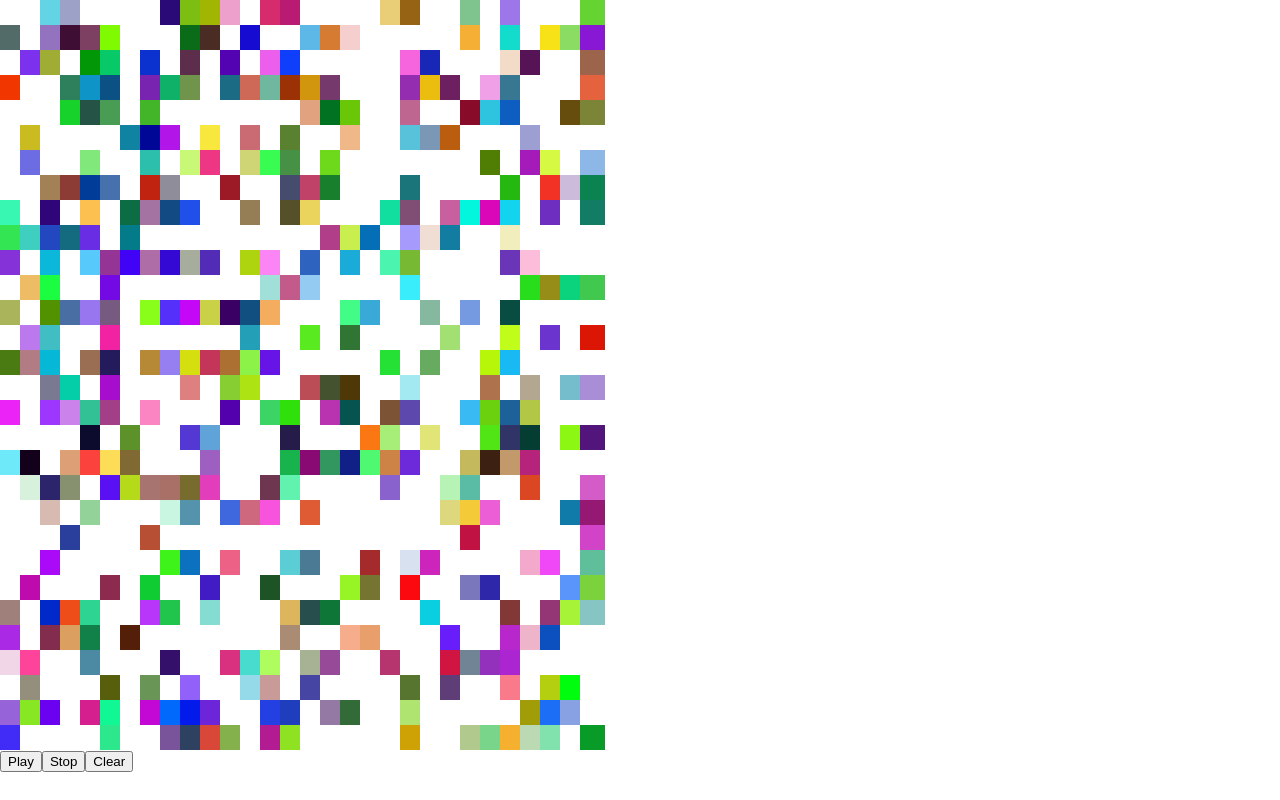
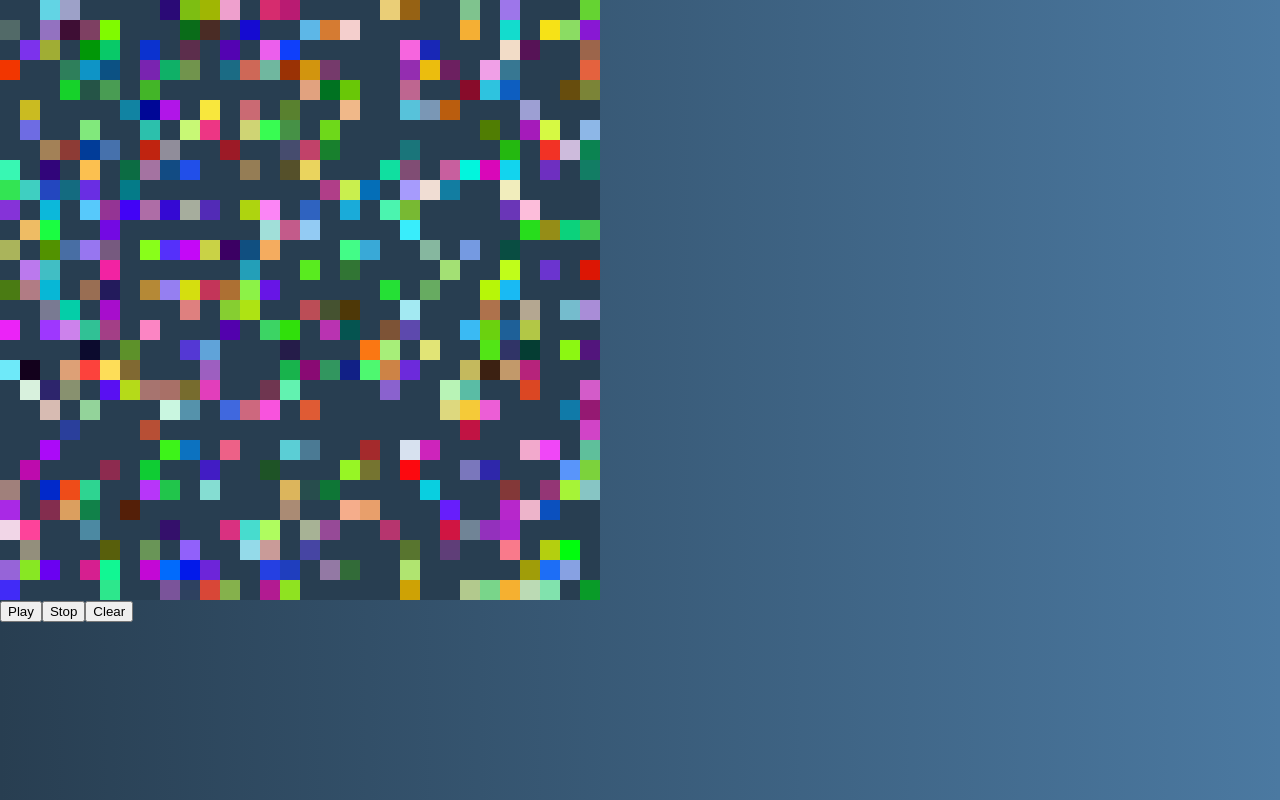
Before and after one commit to Conary36/CS-Build-Week1, a React (Create React App) app: page / in a window 1280 px wide. Built offline with nearby package versions, Linux system fonts and the light colour scheme.

Commit message:
..saving..

```diff
--- a/src/components/Grid.js
+++ b/src/components/Grid.js
@@ -1,6 +1,6 @@
 import React from "react"
 import {displaySize, cellStyle} from "./displayFunctions"
-import Footer from "./Footer"
+
 
 
 const gridCols=30;
@@ -9,7 +9,6 @@ const PI = Math.PI; // 3.141592653589793
 const TWO_PI = 2 * PI; // 6.283185307179586
 
 const operations = [
-
         [0, 1],
         [0, -1],
         [1, -1],
@@ -40,21 +39,24 @@ class Grid extends React.Component {
         super(props);
         console.log("CONSTRUCTOR ...")
 
-        let grid = make2DArray(gridRows, gridCols);
+        let grid1 = make2DArray(gridRows, gridCols);
         for (let i = 0; i < gridRows; i++){
             for(let j = 0; j < gridCols; j++){
-                grid[i][j] = Math.floor(Math.random() * 2);
+                grid1[i][j] = Math.floor(Math.random() * 2);
 
             }
         }
+
         this.state = {
-            grid: grid,
+            grid: grid1,
             playing: false,
             alive: 0,
-            clickable: false
+            isToggleOn: true
+
         };
+        this.handleClick = this.handleClick.bind(this);
         this.animation = null;
-        console.log(grid);
+        console.log(grid1);
     }
 
     componentDidMount() {
@@ -72,15 +74,20 @@ class Grid extends React.Component {
             for (let i = 0; i < gridRows; i++){
                 for(let j = 0; j < gridCols; j++){
                     let live = 0;
+
                     for(let k = 0 ; k < operations.length; k++) {
                         let op = operations[k];
                         let x = op[0] + i;
                         let y = op[1] + j;
+
                         if(x >= 0 && x < gridCols && y >=0 && y < gridRows){
+
                             if(grid[x][y]) {
                                 live++;
+
                             }
                         }
+
                     }
                     /*Any live cell with two or three live neighbours survives.
                         Any dead cell with three live neighbours becomes a live cell.
@@ -104,21 +111,24 @@ class Grid extends React.Component {
         }, 1000);
     }
 
-    toggleCell =() =>{
-         let grid = make2DArray(gridRows, gridCols);
-        for (let i = 0; i < gridRows; i++){
-            for(let j = 0; j < gridCols; j++){
-                grid[i][j] = grid[i][j] ? this.state.alive : 1
-            }
-        }
-    }
+    // toggleCell =() =>{
+    //      let grid = make2DArray(gridRows, gridCols);
+    //     for (let i = 0; i < gridRows; i++){
+    //         for(let j = 0; j < gridCols; j++){
+    //             grid[i][j] = grid[i][j] ? this.state.alive : 1
+    //         }
+    //     }
+    // }
 
 
-    onClick(e){
-        ///FIND MOUSE CLICK HANDLER
+    handleClick =(e) => {
+        e.preventDefault();
+        this.setState(state => ({
+        isToggleOn: !state.isToggleOn
 
-
-    }
+    }));
+    console.log("Hello there!")
+  }
 
    stopAnimation () {
        this.setState({playing: false});
@@ -133,21 +143,22 @@ class Grid extends React.Component {
    }
 
 
-   render() {;
-        const grid = this.state.grid;
+   render() {
+        const cellGrid = this.state.grid;
         return(
             //
             <div>
             <div className='grid' style={{ display: 'grid', gridTemplateColumns: `repeat(${gridCols}, 20px)` }}>
-                {grid.map((mapRows, i) =>
-                mapRows.map((mapCols, j) => (
+                {cellGrid.map((Rows, i) =>
+                Rows.map((Cols, j) => (
                     <div
                         key={`${i}-${j}`}
-                        onClick={ (e) => this.onClick(e.target) }
-                        // onClick= {this.state.grid}
+                        onClick={this.handleClick}
 
-                         style={cellStyle(grid[i][j], grid[i][j]) }
+                        // onClick={ (e) => this.onClick(e.target) }
+                         style={cellStyle(cellGrid[i][j], cellGrid[i][j]) }
                     >
+
                     </div>
 
                 )))}
--- a/src/components/displayFunctions.js
+++ b/src/components/displayFunctions.js
@@ -32,7 +32,7 @@ const cellSize = size =>{
     // if (size === 60){
     //     return '8px'
     // }
-    return '25px'
+    return '20px'
 }
 
 export const cellStyle = (alive, size) => {
@@ -53,7 +53,8 @@ export const cellStyle = (alive, size) => {
         return{
             width: cellSize(size),
             height: cellSize(size),
-            background: "white"
+            background: '#283e51'
+
         }
     }
 }
--- a/src/index.css
+++ b/src/index.css
@@ -5,6 +5,10 @@ body {
     sans-serif;
   -webkit-font-smoothing: antialiased;
   -moz-osx-font-smoothing: grayscale;
+  background: #4B79A1;  /* fallback for old browsers */
+  background: -webkit-linear-gradient(to right, #283E51, #4B79A1);  /* Chrome 10-25, Safari 5.1-6 */
+  background: linear-gradient(to right, #283E51, #4B79A1); /* W3C, IE 10+/ Edge, Firefox 16+, Chrome 26+, Opera 12+, Safari 7+ */
+
 }
 
 code {
```
Also changed, not shown: src/components/Footer.js (deleted, +0 -13 lines).
